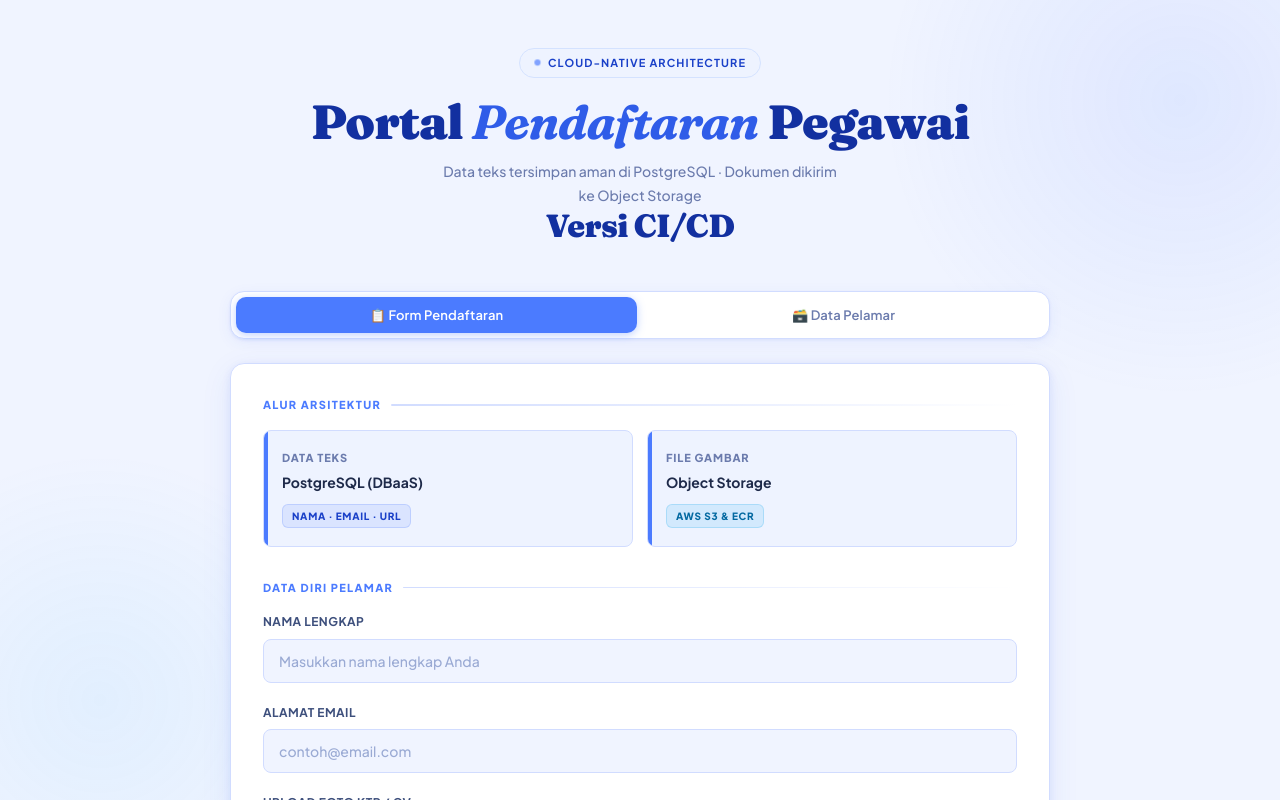
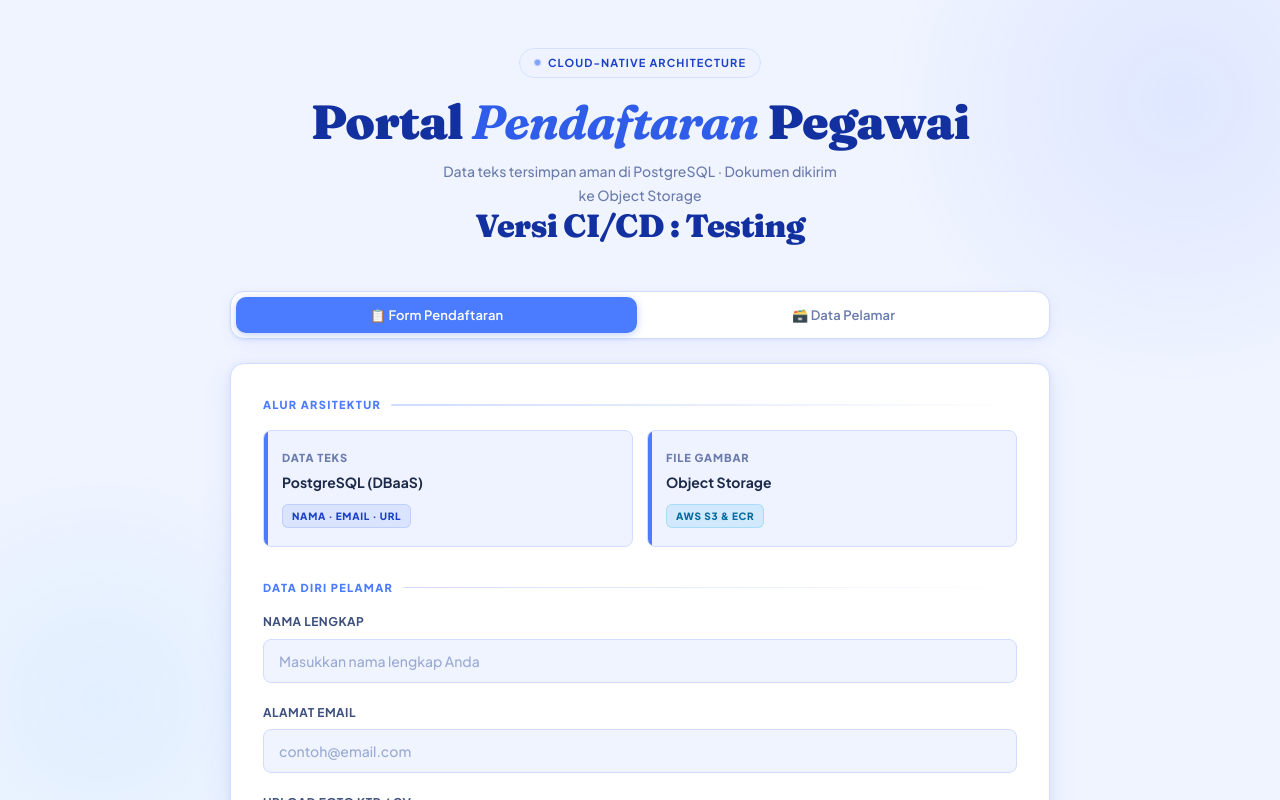
Before and after one commit to Yorubreak/portal-pegawaiKoTA206, a Next.js app: page / in a window 1280 px wide. Shown: the top 800 px of the page. Built offline with nearby package versions, Linux system fonts and the light colour scheme.

Commit message:
Test CI/CD versi 2

```diff
--- a/src/app/page.tsx
+++ b/src/app/page.tsx
@@ -96,7 +96,7 @@ export default function Home() {
         <p className="subtitle">
           Data teks tersimpan aman di PostgreSQL · Dokumen dikirim ke Object Storage
         </p>
-        <h2>Versi CI/CD</h2>
+        <h2>Versi CI/CD : Testing </h2>
       </header>
 
       {/* ── Tabs ── */}
```
